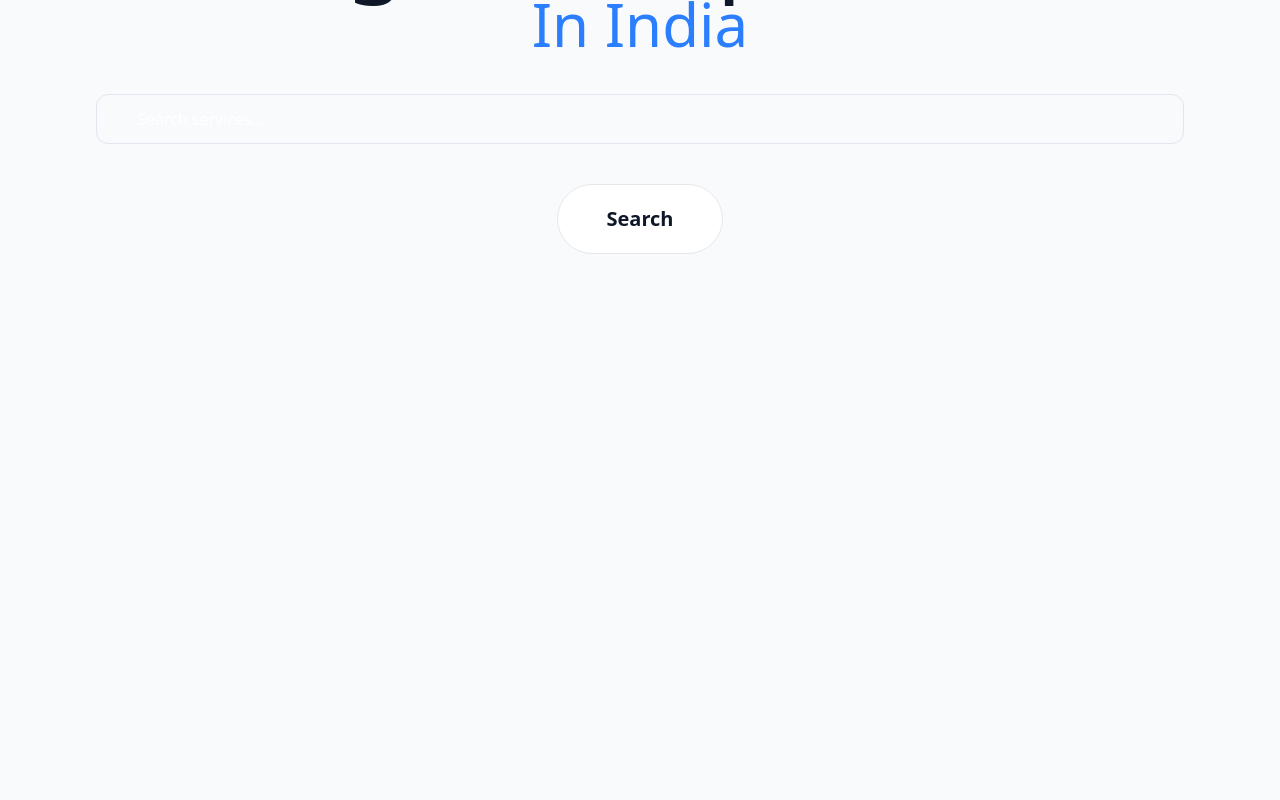
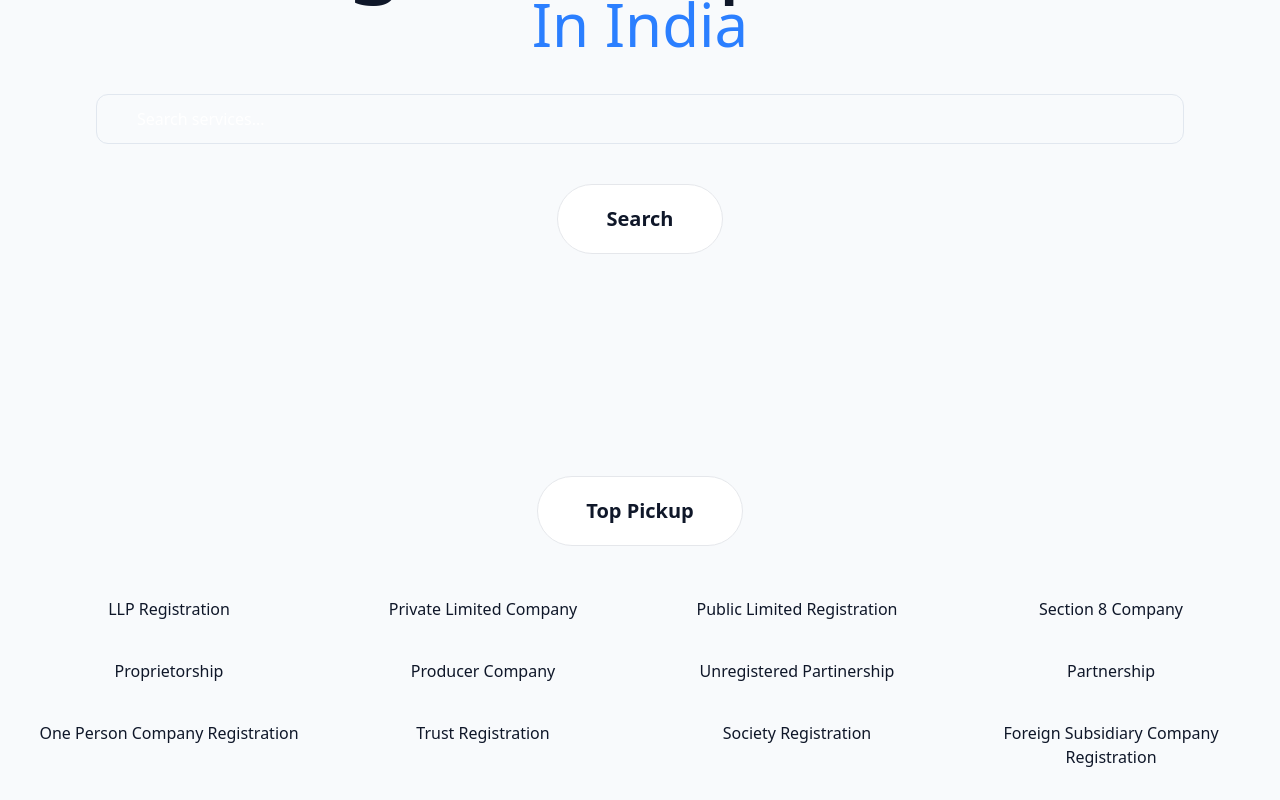
Before and after one commit to Sharma-Sumit-05/React-Projects, a React (Vite) app in the folder React-project-02/: page / in a window 1280 px wide. Shown: the part 344-1144 px from the top of the page. Before the commit the page ends 800 px from the top, so only its background shows below. Built offline with nearby package versions, Linux system fonts and the light colour scheme.

Commit message:
adding second front page

```diff
--- /dev/null
+++ b/React-project-02/src/Components/Front02.jsx
@@ -0,0 +1,67 @@
+export const Front02 = () => {
+  return <section className="relative min-h-50 flex flex-col ">
+    <div>
+      <button className="px-12 py-5 m-5 rounded-full text-xl font-semibold border border-gray-200 bg-white backdrop-blur-sm
+
+  hover:border-[#53A2BE] hover:bg-[#53A2BE]/10
+  hover:ring-2 hover:ring-[#53A2BE]/50
+  hover:shadow-[0_0_20px_rgba(83,162,190,0.4)]
+
+
+  dark:border-gray-700 dark:bg-gray-900/80
+  dark:hover:border-[#ABDAFC] dark:hover:bg-[#ABDAFC]/10
+  dark:hover:ring-2 dark:hover:ring-[#ABDAFC]/50
+  dark:hover:shadow-[0_0_20px_rgba(171,218,252,0.5)]
+
+  hover:scale-[1.02] transition-all duration-400 ease-out">Top Pickup</button>
+
+      <div className="items-center justify-centergrid grid-cols-1 md:grid-cols-2 lg:grid-cols-3 m-5">
+        <ul className="grid grid-cols-1 md:grid-cols-2 lg:grid-cols-4 gap-4
+  [&>li]:border-3 [&>li]:border-transparent
+  [&>li]:hover:border-[#53A2BE]
+  [&>li]:hover:rounded-full
+  [&>li]:p-2
+  [&>li]:transition-all [&>li]:duration-300
+  [&>li]:hover:shadow-2xl">
+
+          <li>
+            <a href="#llp-registration" >LLP Registration</a>
+          </li>
+          <li>
+            <a href="#private-limited-company">Private Limited Company</a>
+          </li>
+          <li>
+            <a href="#public-limited-company">Public Limited Registration</a>
+          </li>
+          <li>
+            <a href="#section-8-company">Section 8 Company</a>
+          </li>
+          <li>
+            <a href="#proprietorship">Proprietorship</a>
+          </li>
+          <li>
+            <a href="#prducer-company">Producer Company</a>
+          </li>
+          <li>
+            <a href="#unregistered-partnership">Unregistered Partinership</a>
+          </li>
+          <li>
+            <a href="#partnership">Partnership</a>
+          </li>
+          <li>
+            <a href="#one-person-company-registeration">One Person Company Registration</a>
+          </li>
+          <li>
+            <a href="#trust-registration">Trust Registration</a>
+          </li>
+          <li>
+            <a href="#society-registration">Society Registration</a>
+          </li>
+          <li>
+            <a href="#foreign-subsidiary-company-registration">Foreign Subsidiary Company Registration</a>
+          </li>
+        </ul>
+      </div>
+    </div>
+  </section>
+}
--- a/React-project-02/src/Components/FrontPage.jsx
+++ b/React-project-02/src/Components/FrontPage.jsx
@@ -1,8 +1,8 @@
 export const FrontPage = () => {
   return (
   <section className=" relative min-h-screen flex flex-col px-4 pb-10 text-center justify-center ">
-    <div className="container max-w-6xl mx-auto">
-     <div className="">
+    <div className="container max-w-6xl mx-auto text-center justify-center">
+     <div className=" flex flex-col text-center justify-center">
       <span className="text-4xl">
         Let's connect to save your <span className="text-blue-500">Time & Money</span> on
       </span>
--- a/React-project-02/src/pages/Home.jsx
+++ b/React-project-02/src/pages/Home.jsx
@@ -1,3 +1,4 @@
+import { Front02 } from "../Components/Front02"
 import { FrontPage } from "../Components/FrontPage"
 import { Navbar } from "../Components/Navbar"
 import { ThemeToggle } from "../Components/ThemeToggle"
@@ -13,6 +14,7 @@ export const Home = () => {
      {/* Front Page */}
      <main>
 <FrontPage />
+<Front02 />
      </main>
   </div>
 }
```
